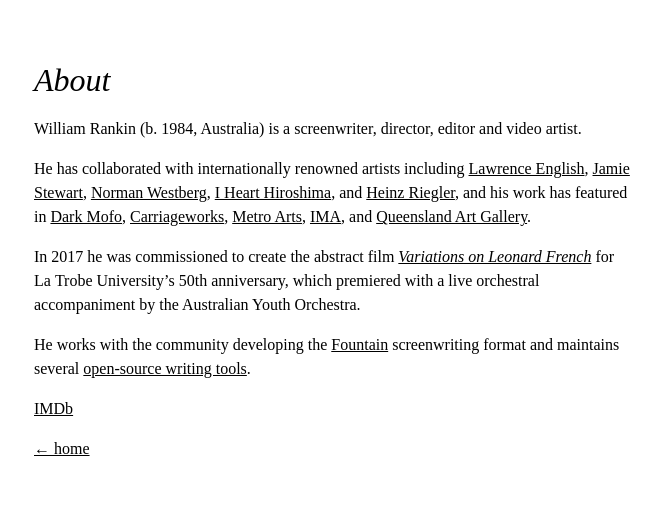
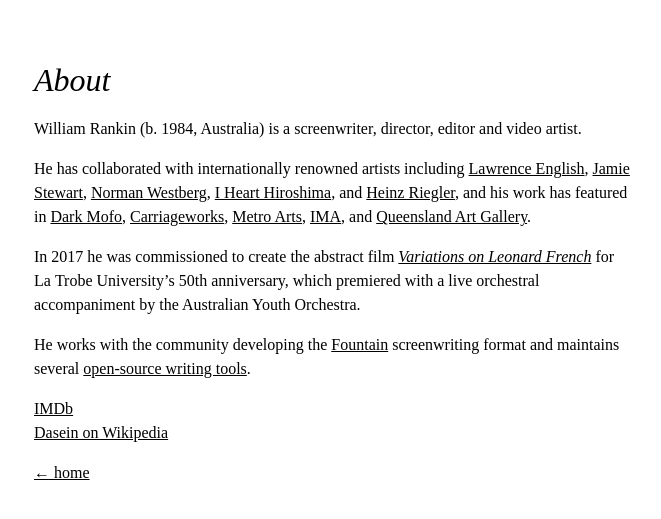
Before and after one commit to rnkn/bydasein.com, a Jekyll site: the page built from about.md, in a window 1280 px wide. Shown: the top 519 px of the page, without its empty margins (306-967 px from the left). Built offline with Jekyll 4.4.1, drawn with Linux system fonts in a browser that asks for light colours.

Commit message:
Link to Dasein Wikipedia

```diff
--- a/about.md
+++ b/about.md
@@ -20,7 +20,8 @@
 He works with the community developing the [Fountain][] screenwriting
 format and maintains several [open-source writing tools][gh].
 
-[IMDb](https://www.imdb.com/name/nm3293863/)
+[IMDb](https://www.imdb.com/name/nm3293863/) \\
+[Dasein on Wikipedia](https://en.wikipedia.org/wiki/Dasein)
 
 [ihh]: http://ihearthiroshima.com
 [lawrence english]: https://www.lawrenceenglish.com/
```
